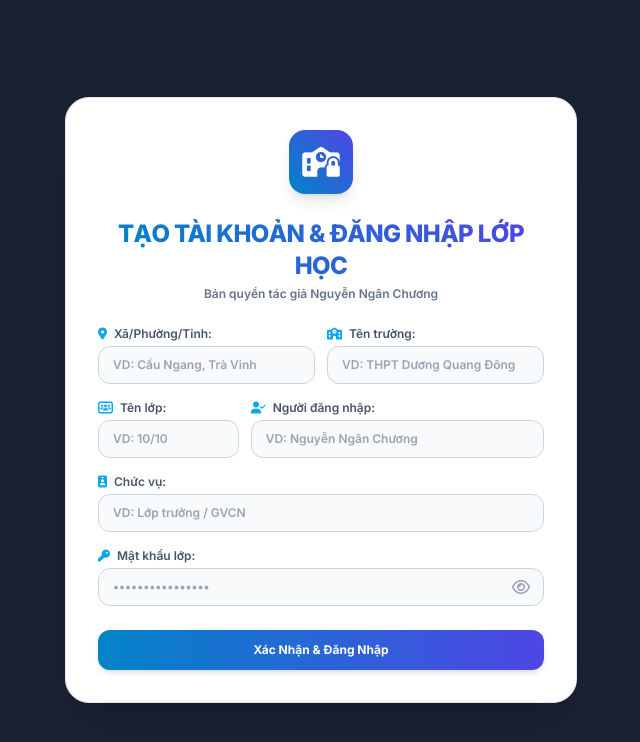
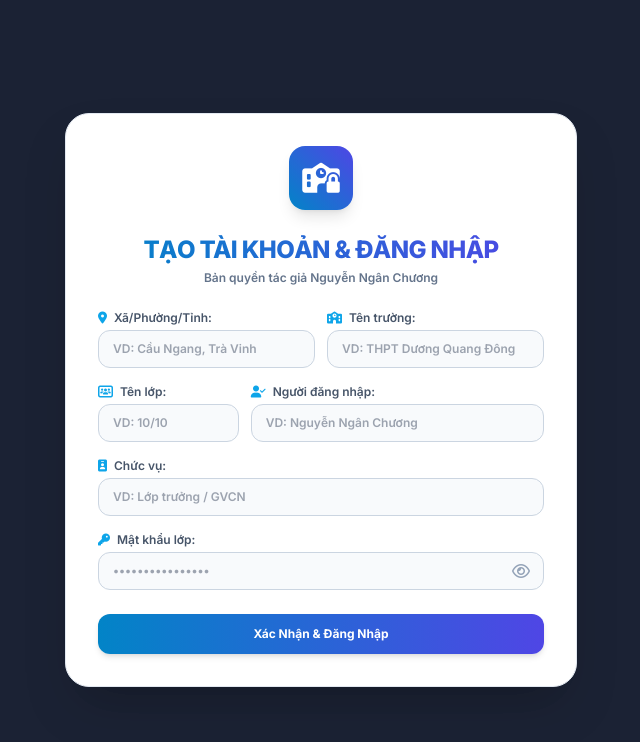
Before and after one commit to trangwebs/quanlihocsinhlop.thpt.gvcn, a plain HTML site: page index.html in a window 1280 px wide. Shown: the whole page, without its empty margins (319-959 px from the left). Drawn offline with nearby package versions, Linux system fonts and the light colour scheme.

Commit message:
Update header text for account creation and login

```diff
--- a/index.html
+++ b/index.html
@@ -51,7 +51,7 @@
             </div>
             <div>
                 <h2 class="text-xl sm:text-2xl font-extrabold tracking-tight bg-gradient-to-r from-sky-600 to-indigo-600 bg-clip-text text-transparent">
-                    TẠO TÀI KHOẢN & ĐĂNG NHẬP LỚP HỌC
+                    TẠO TÀI KHOẢN & ĐĂNG NHẬP
                 </h2>
                 <p class="text-xs text-slate-500 dark:text-slate-400 font-semibold mt-1">
                     Bản quyền tác giả Nguyễn Ngân Chương
```
